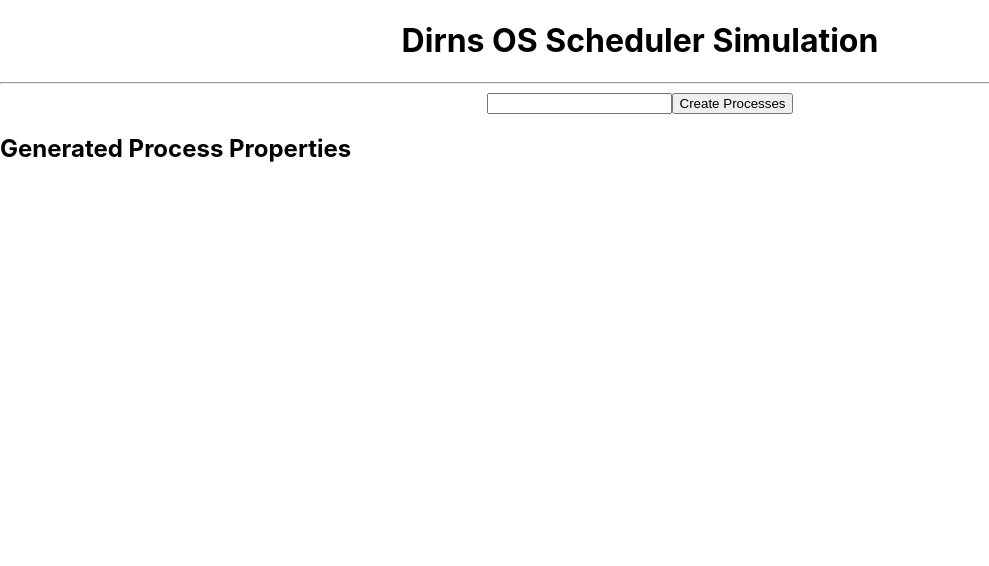
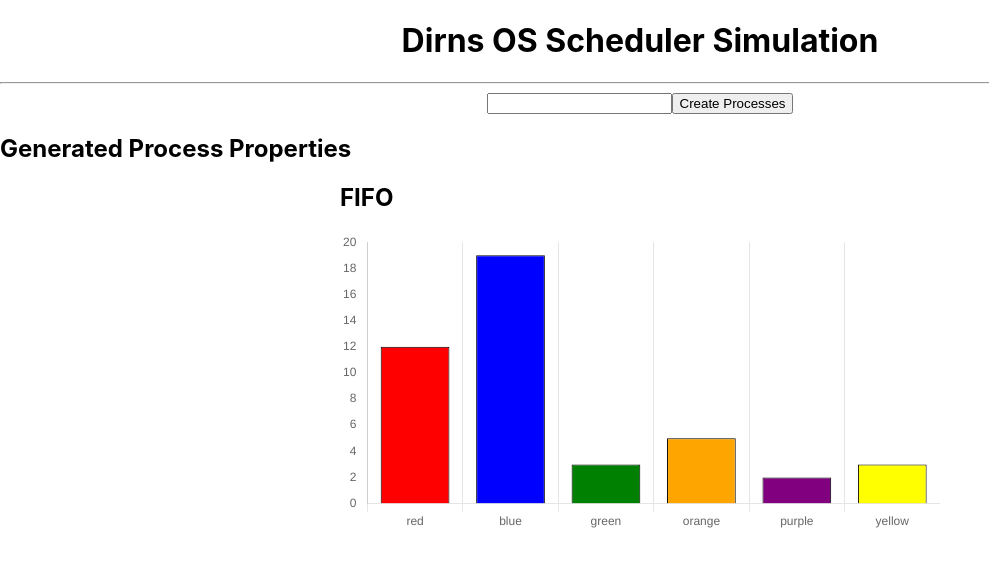
Before and after one commit to garycodesalot/os-sim, a React (Create React App) app: page / in a window 1280 px wide. Shown: the top 566 px of the page, without its empty margins (0-989 px from the left). Built offline with nearby package versions, Linux system fonts and the light colour scheme.

Commit message:
Messing with chart.js

```diff
--- a/package.json
+++ b/package.json
@@ -7,7 +7,9 @@
     "@testing-library/jest-dom": "^6.6.3",
     "@testing-library/react": "^16.2.0",
     "@testing-library/user-event": "^13.5.0",
+    "chart.js": "^4.4.8",
     "react": "^19.0.0",
+    "react-chartjs-2": "^5.3.0",
     "react-dom": "^19.0.0",
     "react-scripts": "5.0.1",
     "web-vitals": "^2.1.4"
--- a/src/App.js
+++ b/src/App.js
@@ -1,6 +1,7 @@
 import React, { useState } from "react";
 import "./styles.css";
-import {createProc, process, ProcListDeets} from "./utils.js";
+import {createProc, process, ProcListDeets, BarChart} from "./utils.js";
+
 
 function App() {
 
@@ -39,17 +40,10 @@ function App() {
       </div>
 
 
-
-
-
-
-
-
-
-
-
-
-
+      <div style={{ width: "600px", margin: "auto" }}>
+	  <h2>FIFO</h2>
+	  <BarChart />
+      </div>
 
 
 
--- a/src/utils.js
+++ b/src/utils.js
@@ -1,3 +1,9 @@
+import { Bar } from "react-chartjs-2";
+import {Chart as ChartJS, BarElement, CategoryScale, LinearScale, Title, Tooltip, Legend } from "chart.js";
+
+ChartJS.register(BarElement, CategoryScale, LinearScale, Title, Tooltip, Legend);
+
+
 class process{
 
     procLen = 0;
@@ -53,11 +59,6 @@ class processCB{
 
     }
 
-
-
-
-
-
 }
 
 
@@ -76,7 +77,7 @@ function createProc(quantity){
 
 }
 
-//TODO: function will return HTML that displays all of the processes, their index in proclist, and length.
+//function will return HTML that displays all of the processes, their index in proclist, and length.
 function ProcListDeets({procList}){
 
     return(
@@ -96,4 +97,35 @@ function ProcListDeets({procList}){
     );
 }
 
-export { createProc, process, ProcListDeets, processCB };
+function BarChart({procList}) {
+  const data = {
+    labels: ["red", "blue", "green", "orange", "purple", "yellow"],
+    datasets: [
+      {
+        label: "# of instructions",
+        data: [12, 19, 3, 5, 2, 3],
+          backgroundColor: ["red", "blue", "green", "orange", "purple", "yellow"],
+        borderColor: "black",
+        borderWidth: 1,
+      },
+
+    ],
+  };
+
+  const options = {
+    responsive: true,
+    plugins: {
+      legend: { display: false },
+      title: { display: false },
+    },
+      scales: {
+	  y: { beginAtZero: true, grid: { display: false }, ticks: { display: true } },
+      },
+  };
+
+  return <Bar data={data} options={options} />;
+};
+
+
+
+export { createProc, process, ProcListDeets, processCB, BarChart };
```
Also changed, not shown: 1 other file (tests, documents, lock files or other folders).
